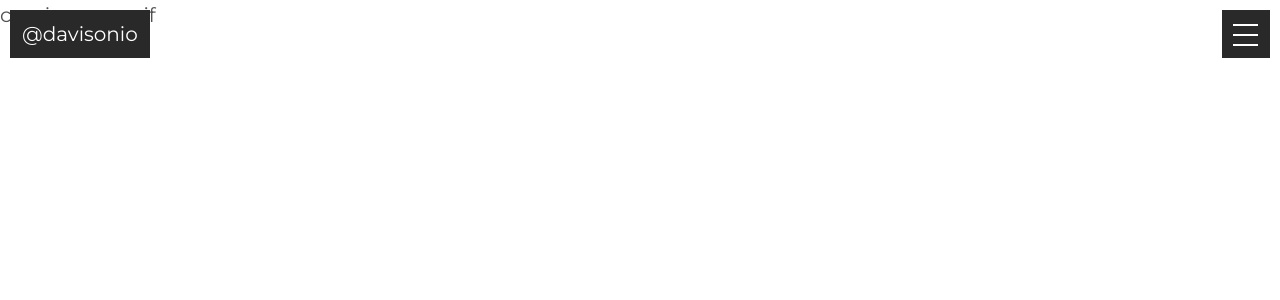
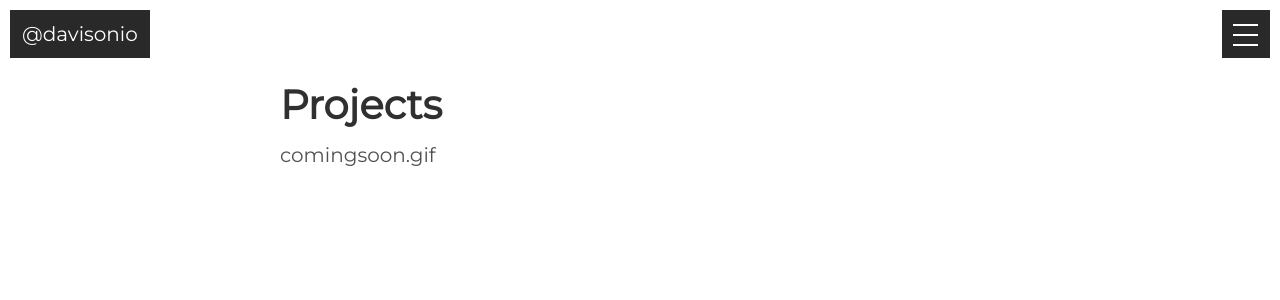
Before and after one commit to davisonio/davison.io, a Jekyll site: the page built from projects.md, in a window 1280 px wide. Shown: the top 300 px of the page. Built offline with Jekyll 4.4.1, drawn with Linux system fonts in a browser that asks for light colours; nearby versions of some CDN libraries.

Commit message:
Add page layout and apply to pages

```diff
--- a/_layouts/default.html
+++ b/_layouts/default.html
@@ -25,7 +25,7 @@
       </div>
     </div>
 
-    <div class="content">
+    <div class="container content">
       {{ content }}
     </div>
   </body>
--- /dev/null
+++ b/_layouts/page.html
@@ -0,0 +1,15 @@
+---
+layout: default
+---
+
+<article class="page">
+  <h1 class="page-title">{{ page.title }}</h1>
+  {{ content }}
+</article>
+
+<!--<footer class="footer">
+  <small>
+    Copyright &copy; 2015+ <a href="https://davison.io">Craig Davison</a>.
+  </small>
+</footer>
+-->
--- a/assets/css/main.css
+++ b/assets/css/main.css
@@ -84,6 +84,10 @@ body:after {
   padding-top: 1rem;
 }
 
+.page-title {
+  margin-top: 4rem;
+}
+
 /*            */
 /* Page: Home */
 /*            */
```
Also changed, not shown: find-me.md (+1 -1 lines), hello.md (+1 -1 lines), projects.md (+1 -1 lines).
